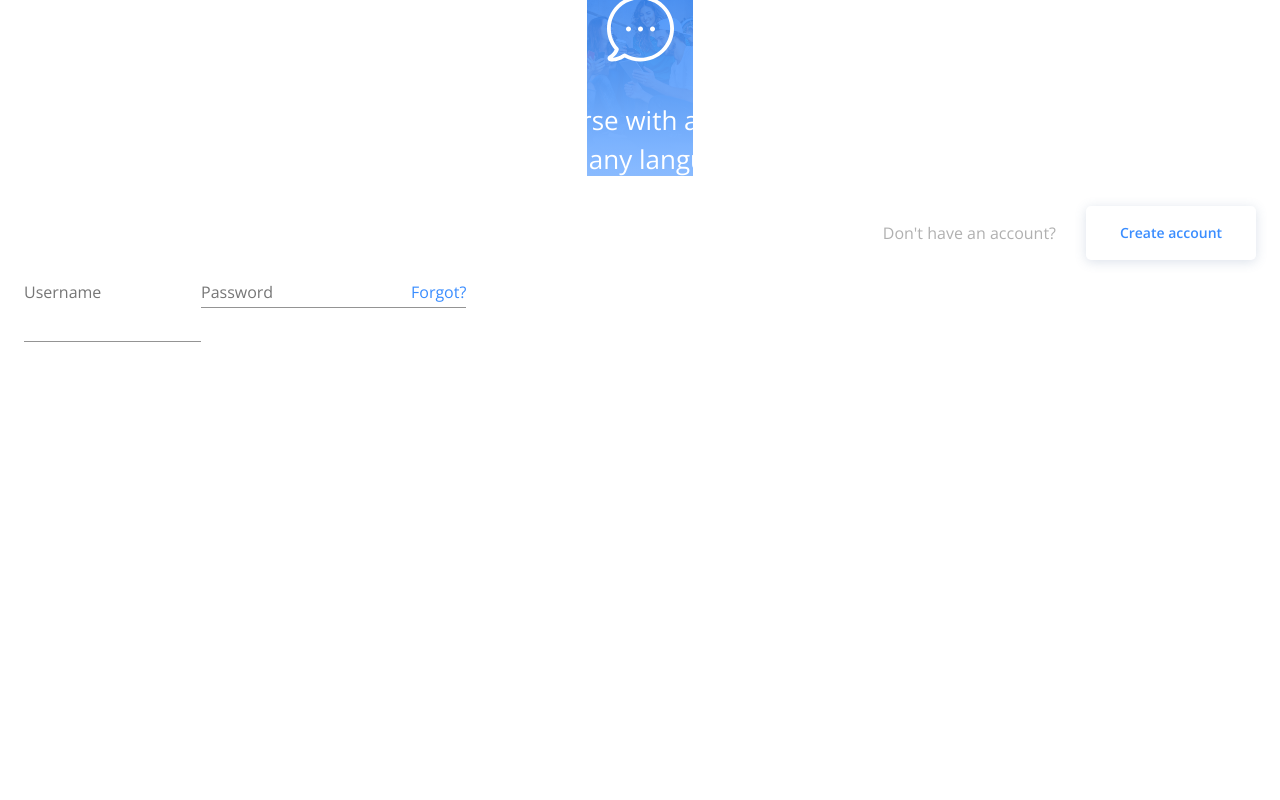
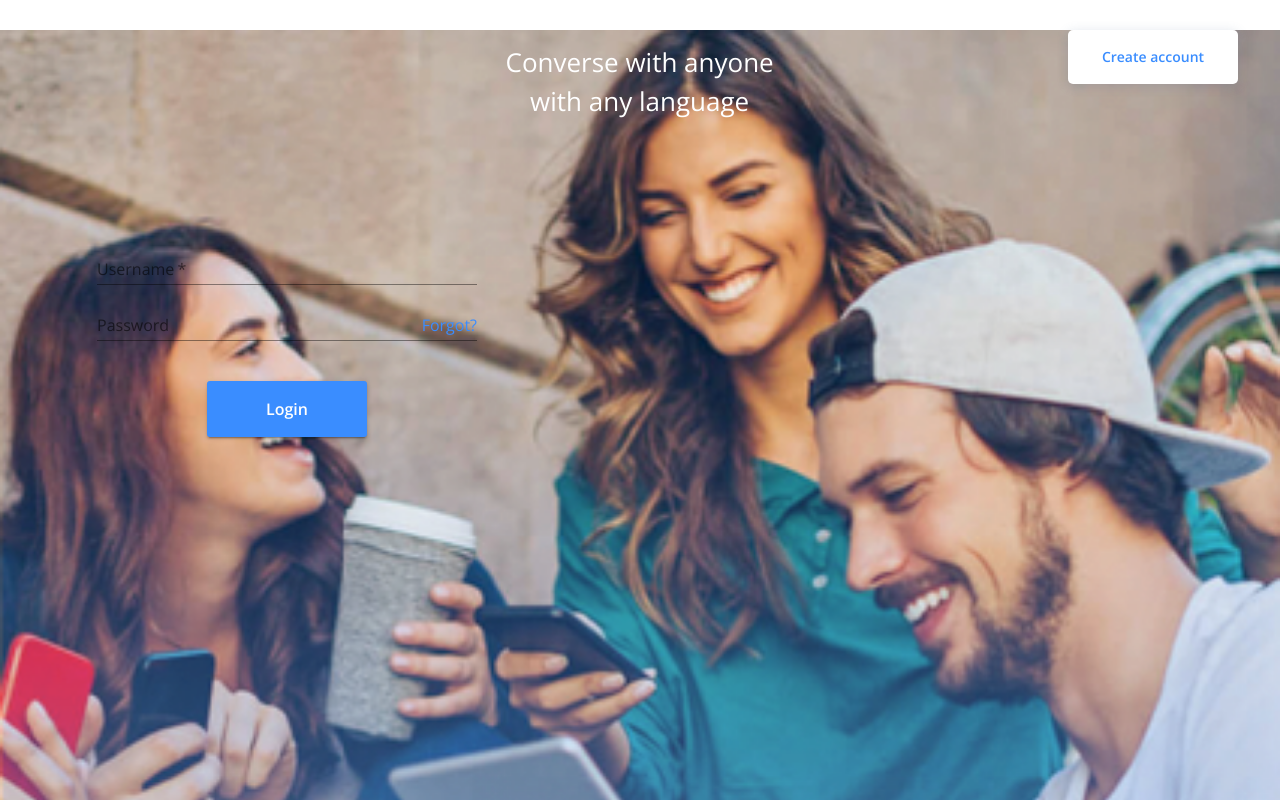
Before and after one commit to iferraro/524561, a React (Create React App) app in the folder client/: page /login in a window 1280 px wide. Shown: the top 800 px of the page. Built offline with nearby package versions, Linux system fonts and the light colour scheme; no server answers.

Commit message:
Experimenting with resize events

```diff
--- a/client/src/Login.js
+++ b/client/src/Login.js
@@ -2,20 +2,19 @@ import React, { useEffect } from "react";
 import { useHistory } from "react-router-dom";
 import {
   Box,
-  Container,
   FormControl,
+  Input,
   InputLabel,
-  Input,
+  InputAdornment,
   Link,
   useMediaQuery,
-  InputAdornment,
 } from "@material-ui/core";
 import { makeStyles } from "@material-ui/core/styles";
 
 import {
   ThreeFriends,
   TopLinePrompt,
-  AuthInput,
+  Form,
 } from "./components/SignUpLogIn/index";
 
 const Login = ({ user, login }) => {
@@ -35,40 +34,32 @@ const Login = ({ user, login }) => {
     if (user && user.id) history.push("/home");
   }, [user, history]);
 
-  const useStyles = makeStyles(() => ({
+  const useStyles = makeStyles(() => ({}));
 
-  }));
-
-  const loginClasses = useStyles();
+  const classes = useStyles();
 
   const smallScreen = useMediaQuery("(max-width:1023px)");
 
   return (
-    <Box className={smallScreen ? loginClasses.rootSmall : loginClasses.root}>
+    <Box className={smallScreen ? classes.rootSmall : classes.root}>
       <ThreeFriends smallScreen={smallScreen} />
-      <Container
-        className={
-          smallScreen ? loginClasses.formSideSmall : loginClasses.formSide
-        }
-      >
+      <Box className={smallScreen ? classes.formSideSmall : classes.formSide}>
         <TopLinePrompt
           question="Don't have an account?"
           href="/register"
           buttonText="Create account"
           smallScreen={smallScreen}
         />
-        <form
+        <Form
+          welcomeText="Welcome Back!"
+          buttonText="Login"
+          smallScreen={smallScreen}
           onSubmit={handleLogin}
-          className={
-            smallScreen ? loginClasses.formsLoginSmall : loginClasses.formsLogin
-          }
         >
-          <AuthInput
-            label="Username"
-            type="text"
-            name="username"
-            ariaLabel="username"
-          />
+          <FormControl margin="normal" required>
+            <InputLabel>Username</InputLabel>
+            <Input type="text" name="username" aria-label="username" />
+          </FormControl>
           <FormControl>
             <InputLabel>Password</InputLabel>
             <Input
@@ -82,14 +73,12 @@ const Login = ({ user, login }) => {
                   </Link>
                 </InputAdornment>
               }
-              className={loginClasses.input}
+              className={classes.input}
               required
             />
           </FormControl>
-          <Box className={loginClasses.buttonSpace}>
-          </Box>
-        </form>
-      </Container>
+        </Form>
+      </Box>
     </Box>
   );
 };
--- a/client/src/Signup.js
+++ b/client/src/Signup.js
@@ -4,7 +4,8 @@ import {
   Box,
   FormControl,
   FormHelperText,
-  TextField,
+  Input,
+  InputLabel,
   useMediaQuery,
 } from "@material-ui/core";
 import { makeStyles } from "@material-ui/core/styles";
@@ -56,6 +57,7 @@ const Signup = ({ user, register }) => {
       flexDirection: "column",
       alignItems: "center",
       width: "100%",
+      height: "100%",
     },
     formSideSmall: {
       display: "flex",
@@ -63,8 +65,9 @@ const Signup = ({ user, register }) => {
       justifyContent: "center",
       alignItems: "center",
       width: "100%",
+      height: "100%",
     },
-    textField: {
+    input: {
       height: 66,
       marginBottom: 40,
       fontSize: 14,
@@ -78,7 +81,7 @@ const Signup = ({ user, register }) => {
 
   return (
     <Box className={smallScreen ? classes.rootSmall : classes.root}>
-      <ThreeFriends smallScreen={smallScreen} />
+      <ThreeFriends signupHeight={795} smallScreen={smallScreen} />
       <Box className={smallScreen ? classes.formSideSmall : classes.formSide}>
         <TopLinePrompt
           question="Already have an account?"
@@ -93,42 +96,43 @@ const Signup = ({ user, register }) => {
           onSubmit={handleRegister}
         >
           <FormControl>
-            <TextField
+            <InputLabel>Username</InputLabel>
+            <Input
               type="text"
               name="username"
-              label="Username"
               aria-label="username"
-              className={classes.textField}
+              className={classes.input}
               required
             />
           </FormControl>
           <FormControl>
-            <TextField
+            <InputLabel>E-mail address</InputLabel>
+            <Input
               type="email"
               name="email"
               label="E-mail address"
               aria-label="e-mail address"
-              className={classes.textField}
+              className={classes.input}
               required
             />
           </FormControl>
           <FormControl error={!!formErrorMessage.confirmPassword}>
-            <TextField
+            <InputLabel>Password</InputLabel>
+            <Input
               type="password"
               name="password"
-              label="Password"
               aria-label="password"
               inputProps={{ minLength: 6 }}
-              className={classes.textField}
+              className={classes.input}
               required
             />
             <FormHelperText>{formErrorMessage.confirmPassword}</FormHelperText>
           </FormControl>
           <FormControl error={!!formErrorMessage.confirmPassword}>
-            <TextField
+            <InputLabel>Confirm Password</InputLabel>
+            <Input
               type="password"
               name="confirmPassword"
-              label="Confirm Password"
               aria-label="confirm password"
               inputProps={{ minLength: 6 }}
               required
--- a/client/src/components/SignUpLogIn/Form.js
+++ b/client/src/components/SignUpLogIn/Form.js
@@ -8,7 +8,6 @@ const useStyles = makeStyles(() => ({
     flexDirection: "column",
     width: 380,
     padding: 0,
-    // margin: "86px 0 106px 97px",
     marginTop: 86,
     marginLeft: 97,
     marginBottom: 106,
--- a/client/src/components/SignUpLogIn/ThreeFriends.js
+++ b/client/src/components/SignUpLogIn/ThreeFriends.js
@@ -4,23 +4,42 @@ import { makeStyles } from "@material-ui/core/styles";
 import BGImg from "../../bg-img.png";
 import Bubble from "../../bubble.svg";
 
-// console.log(rootElHeight);
-// const rootElHeight = document.getElementById("root").scrollHeight;
-
-const ThreeFriends = ({ smallScreen }) => {
-  const [rootHeight, setRootHeight] = useState(0);
+const ThreeFriends = ({ signupHeight, smallScreen }) => {
+  const [pictureHeight, setPictureHeight] = useState(0);
 
   useEffect(() => {
-    setRootHeight(document.body.scrollHeight);
+    setPictureHeight(
+      Math.max(
+        signupHeight,
+        document.documentElement.getBoundingClientRect().height
+      )
+    );
   }, []);
+
+  const renderPictureHeight = () => {
+    setPictureHeight(
+      Math.max(
+        signupHeight,
+        document.documentElement.getBoundingClientRect().height // this must actually be height of formside
+      )
+    );
+    console.log(window.innerHeight);
+    console.log(document.documentElement.scrollHeight);
+  };
+
+  useEffect(() => {
+    window.addEventListener("resize", renderPictureHeight);
+    return () => window.removeEventListener("resize", renderPictureHeight);
+  });
 
   const useStyles = makeStyles(() => ({
     root: {
       position: "relative",
-      width: (425 * rootHeight) / 700,
-      height: rootHeight,
+      width: (425 * pictureHeight) / 700,
+      // height: pictureHeight,
+      minHeight: signupHeight,
       padding: 0,
-      backgroundColor: "magenta",
+      // backgroundColor: "magenta",
     },
     rootSmall: {
       position: "relative",
@@ -45,7 +64,7 @@ const ThreeFriends = ({ smallScreen }) => {
       background: "linear-gradient(180deg, #3A8DFF 0%, #86B9FF 100%)",
       mixBlendMode: "normal",
       opacity: 0.85,
-      zIndex: 20,
+      zIndex: 40,
     },
     textUnit: {
       position: "absolute",
```
